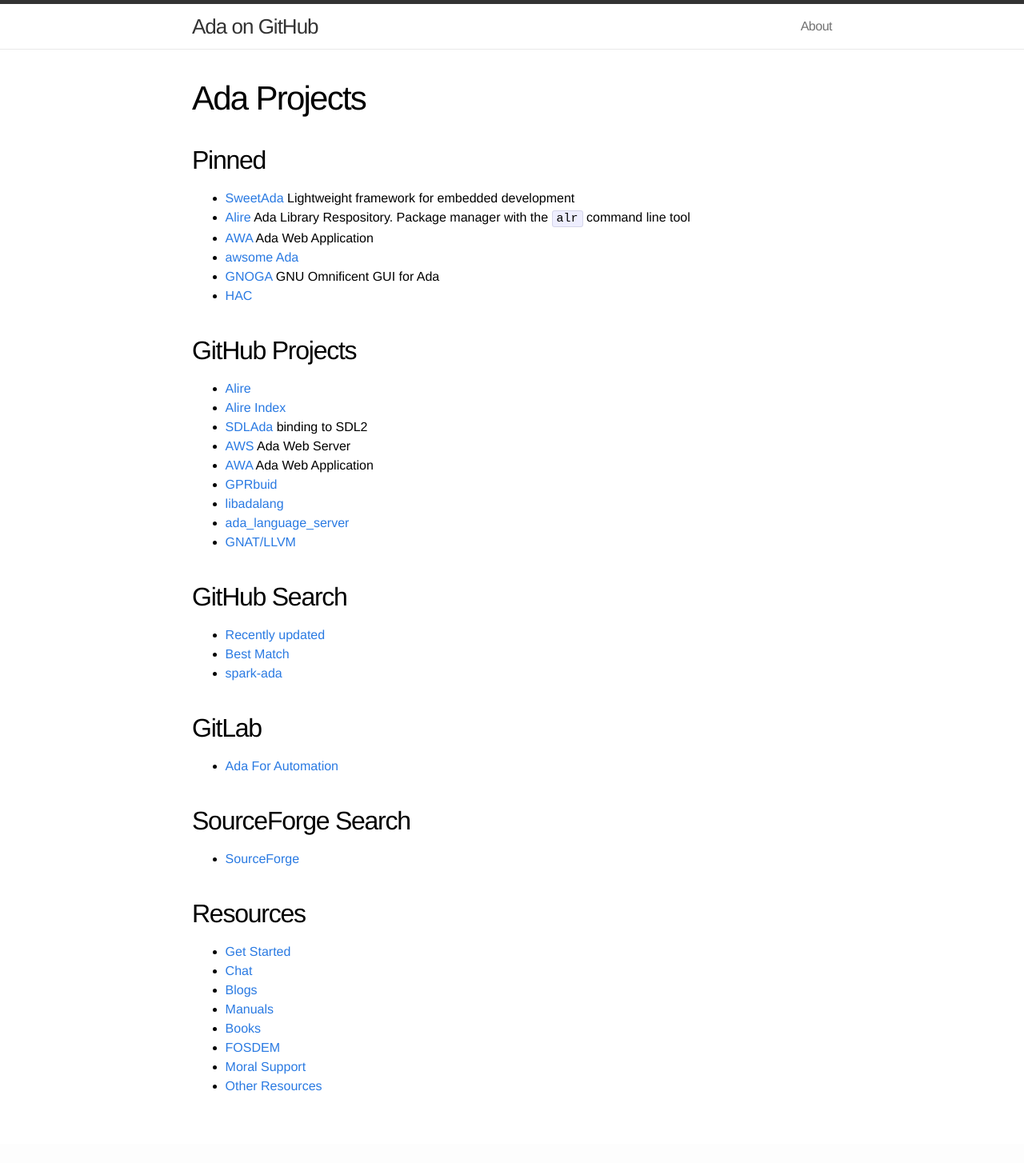
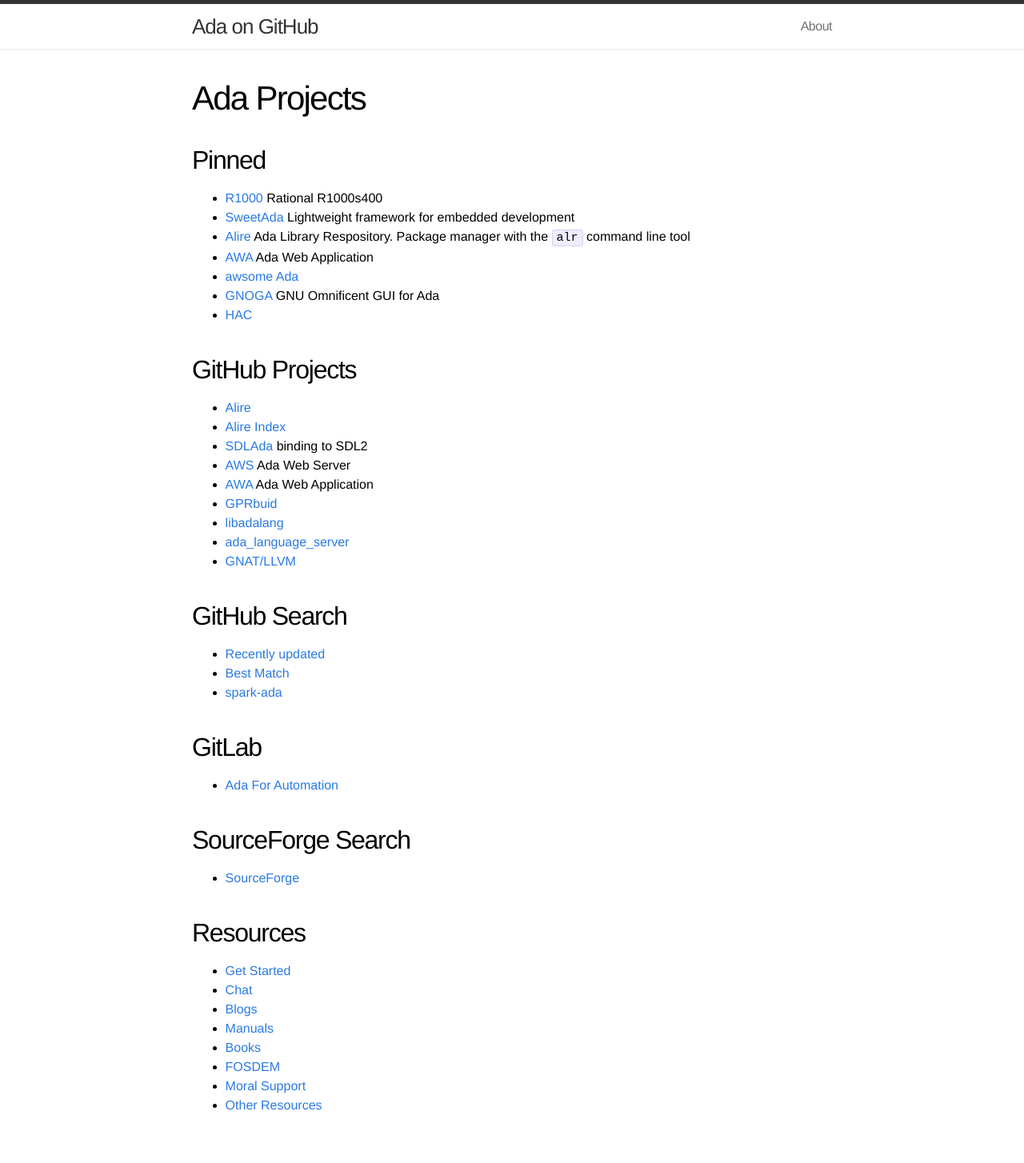
Before and after one commit to quornings/quornings.github.io, a Jekyll site: the page built from ada.md, in a window 1280 px wide. Shown: the whole page at 80% size. Built offline with Jekyll 4.4.1, drawn with Linux system fonts in a browser that asks for light colours; before the commit the page ends 1430 px from its top, so only the background shows below that.

Commit message:
Add R1000

```diff
--- a/ada.md
+++ b/ada.md
@@ -5,6 +5,7 @@ title: Ada Projects
 
 ## Pinned
 
+- [R1000](http://datamuseum.dk/wiki/Rational/R1000s400) Rational R1000s400
 - [SweetAda](http://www.sweetada.org) Lightweight framework for embedded development
 - [Alire](https://alire.ada.dev) Ada Library Respository. Package
   manager with the `alr` command line tool
```
